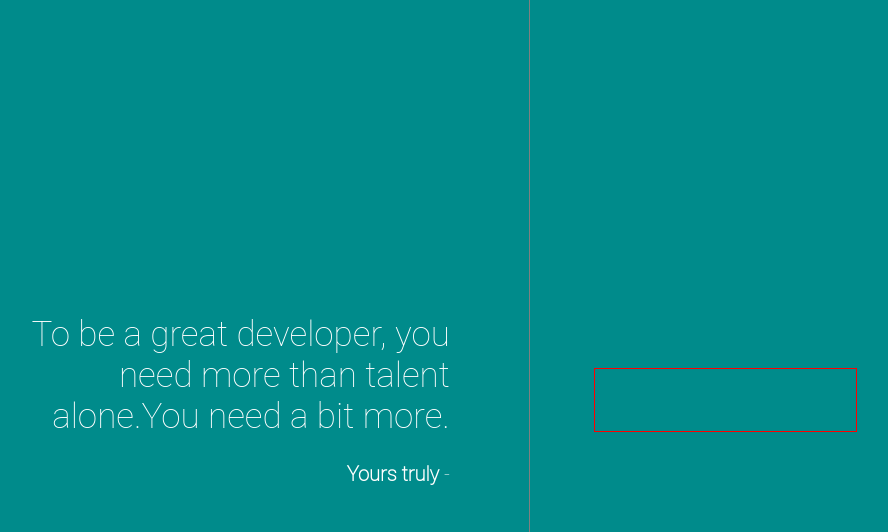
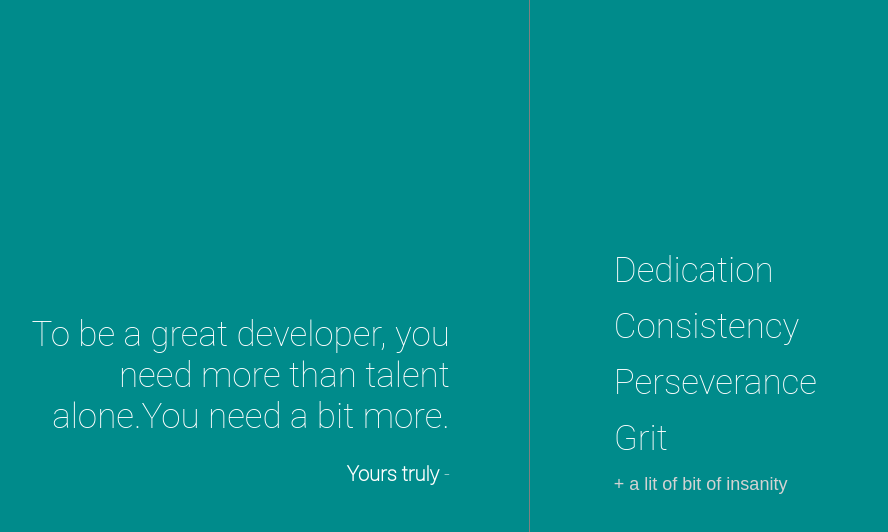
Before and after one commit to malikkotb/mask_hero, a website: page index.html in a window 1280 px wide. Both pictures are taken after a click on the button "Discover what's extra". Shown: the top 532 px of the page, without its empty margins (103-991 px from the left). Drawn offline with Linux system fonts and the light colour scheme.

Commit message:
mask ui animation

```diff
--- a/index.html
+++ b/index.html
@@ -16,7 +16,7 @@
     <div class="rightSection" style="align-items: start; margin-left: 5%">
       <!-- <div class="mask" style="border: 1px solid red; width: 50%;"> -->
       <div class="mask">
-        <div>
+        <div class="centered-wrapper">
           <button id="discoverBtn">Discover what's extra<img src="play-button.svg" width="32" alt="play" /></button>
         </div>
         <div id="list">
--- a/script.js
+++ b/script.js
@@ -3,13 +3,11 @@ const insanityBtn = document.getElementById("insanityBtn");
 const list = document.getElementById("list");
 
 discoverBtn.addEventListener("click", function () {
-//   list.style.display = "flex";
-  list.style.transform = "translateX(300px)";
+  list.style.transform = "translateX(0)";
   discoverBtn.style.transform = "translateX(300px)";
 });
 
 insanityBtn.addEventListener("click", function () {
-//   list.style.display = "none";
-  list.style.transform = "translateX(0)";
+  list.style.transform = "translateX(-350px)";
   discoverBtn.style.transform = "translateX(0)";
 });
--- a/styles.css
+++ b/styles.css
@@ -43,7 +43,7 @@ span {
   display: flex;
   justify-content: center;
   flex-direction: column;
-  gap: 25px;
+  /* gap: 25px; */
   align-items: center;
 }
 
@@ -60,29 +60,46 @@ button {
   background: none;
   border: none;
   outline: none;
-  transition: transform 0.3s ease; /* Add transition for smooth effect */
+  transition: transform 0.4s cubic-bezier(0.47, 1.64, 0.41, .8); /* Add transition for smooth effect */
 }
 
 .rightSection button:hover {
   text-decoration: underline;
 }
 
+.centered-wrapper {
+  height: 250px;
+  position: absolute;
+  display: flex;
+  align-items: center;
+  justify-content: center;
+  flex-direction: column;
+}
+
 #list {
-  display: none;
   flex-direction: column;
   gap: 15px;
+  height: 300px;
+  display: flex;
+  justify-content: start;
+  text-align: left;
   font-weight: 100;
   font-size: 35px;
-  transform: translateX(-300px);
+  font-family: "Roboto Thin", Arial, sans-serif;
+  color: white;
+  transform: translateX(-350px);
+  transition: transform 0.4s cubic-bezier(0.47, 1.64, 0.41, .8);
 }
 
 .mask {
   overflow: hidden;
-  border: 1px solid red;
-  padding: 15px;
+  position: relative;
+  height: 300px;
+  padding: 20px;
 }
 
-.insanityBtn {
+#insanityBtn {
   font-weight: 100;
-  font-size: 10px;
+  font-size: 18px;
+  color: lightgrey;
 }
```
